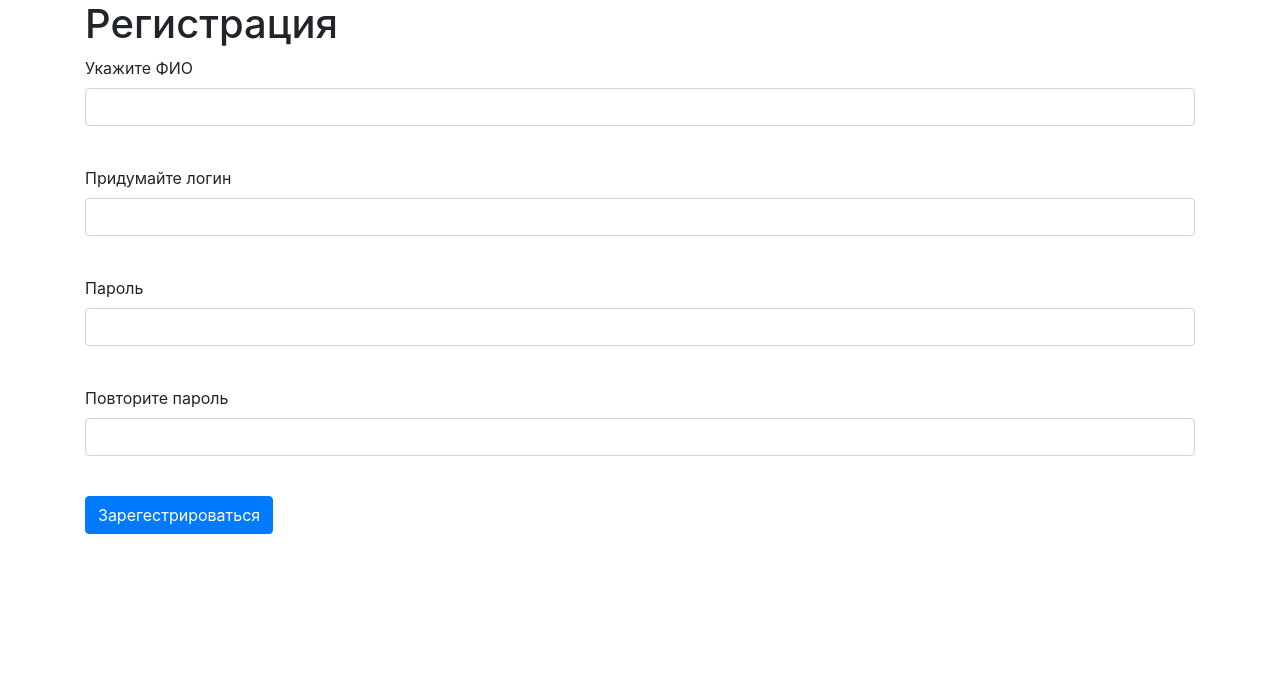
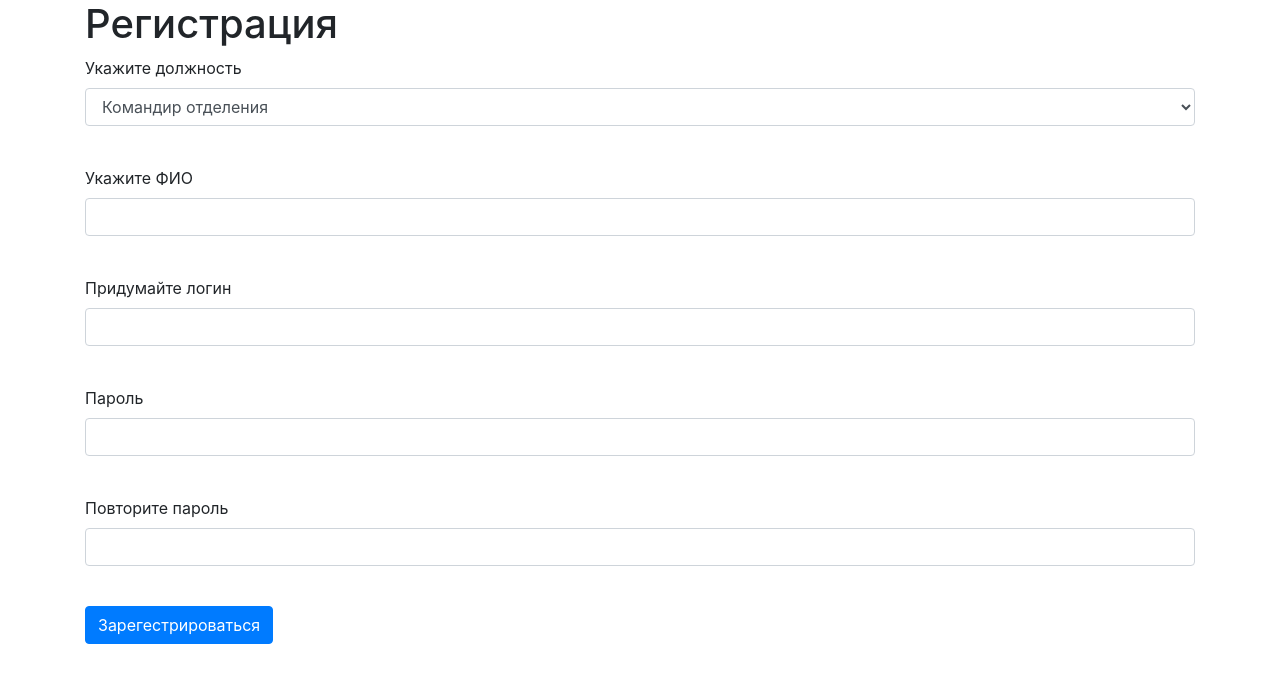
Before and after one commit to nev1xta/fire-map, a Flask app: page /register in a window 1280 px wide. Shown: the part 70-753 px from the top of the page. Run offline with Flask 2, Linux system fonts and the light colour scheme; some libraries are stand-ins or nearby versions.

Commit message:
ready to production

```diff
--- a/code/forms/user.py
+++ b/code/forms/user.py
@@ -5,6 +5,8 @@ from wtforms.validators import DataRequired
 
 class RegisterForm(FlaskForm):
     fio = StringField('Укажите ФИО', validators=[DataRequired()])
+    position = SelectField('Укажите должность', choices=[('Командир отделения', 'Командир отделения'),
+                                                         ('Командир взвода', 'Командир взвода')])
     login = StringField('Придумайте логин', validators=[DataRequired()])
     password = PasswordField('Пароль', validators=[DataRequired()])
     password_again = PasswordField('Повторите пароль', validators=[DataRequired()])
@@ -19,8 +21,7 @@ class LoginForm(FlaskForm):
 
 
 class PositionForm(FlaskForm):
-    # position = SelectField('Укажите должность', choices=[('Сержант', 'Сержант'), ('Лейтинант', 'Лейтинант'),
-    #                                                      ('Капитан', 'Капитан')])
     fio = StringField('Укажите ФИО', validators=[DataRequired()])
     password = PasswordField('Пароль', validators=[DataRequired()])
+
     submit = SubmitField('Изменить')
--- a/code/main.py
+++ b/code/main.py
@@ -115,6 +115,7 @@ def reqister():
         user = User(
             fio=form.fio.data,
             login=form.login.data,
+            position_name=form.position.data
         )
         user.set_password(form.password.data)
         db_sess.add(user)
--- a/code/templates/register.html
+++ b/code/templates/register.html
@@ -4,6 +4,15 @@
 <h1>Регистрация</h1>
 <form action="" method="post">
     {{ form.hidden_tag() }}
+    <div class="form-group">
+        {{ form.position.label }}<br>
+        {{ form.position(class="form-control") }}<br>
+        {% for error in form.position.errors %}
+            <p class="alert alert-danger" role="alert">
+                {{ error }}
+            </p>
+        {% endfor %}
+    </div>
     <div class="form-group">
         {{ form.fio.label }}<br>
         {{ form.fio(class="form-control") }}<br>
```
Also changed, not shown: code/templates/index.html (+0 -28 lines), code/db/fire-map_data.db.
